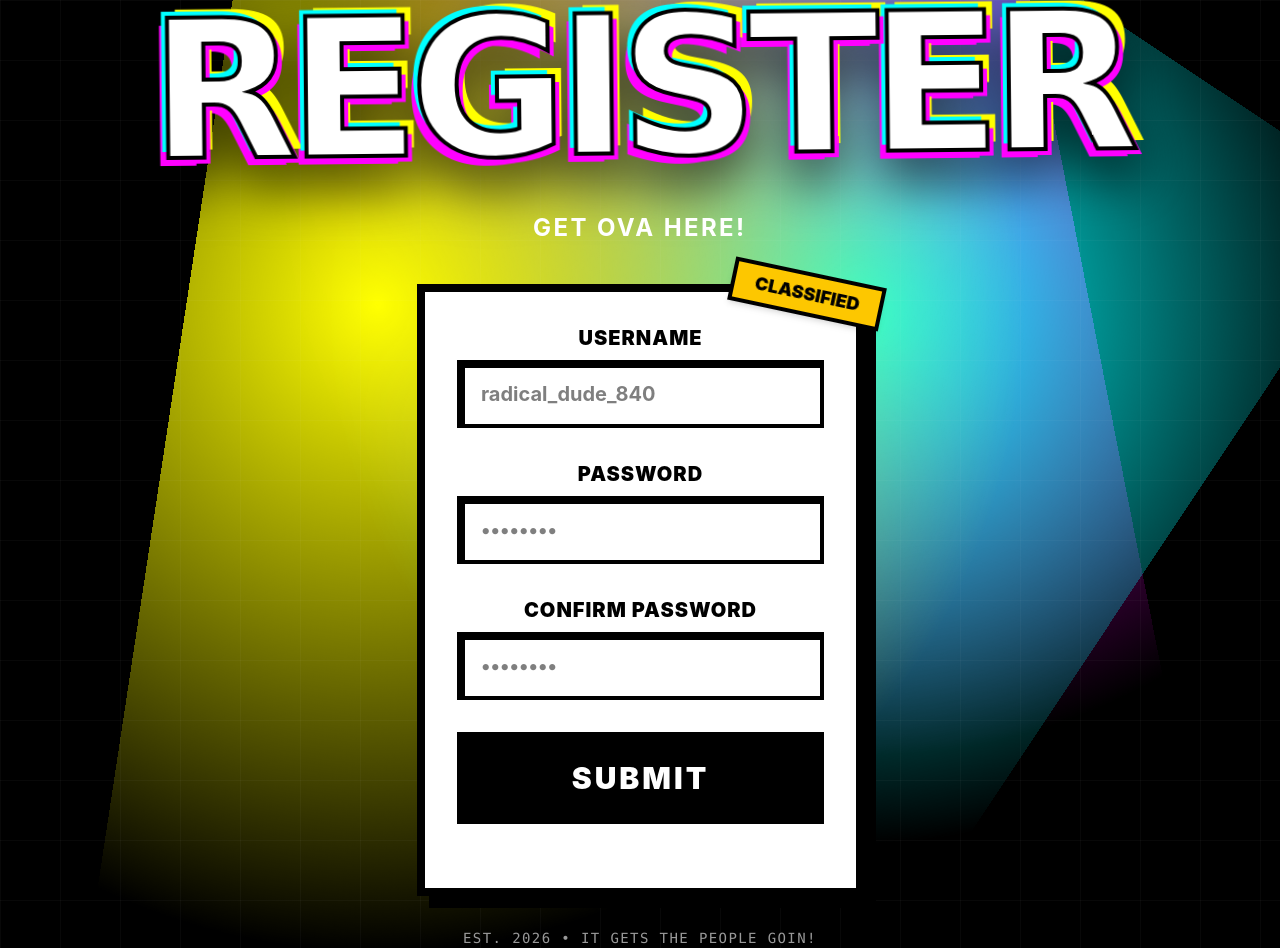
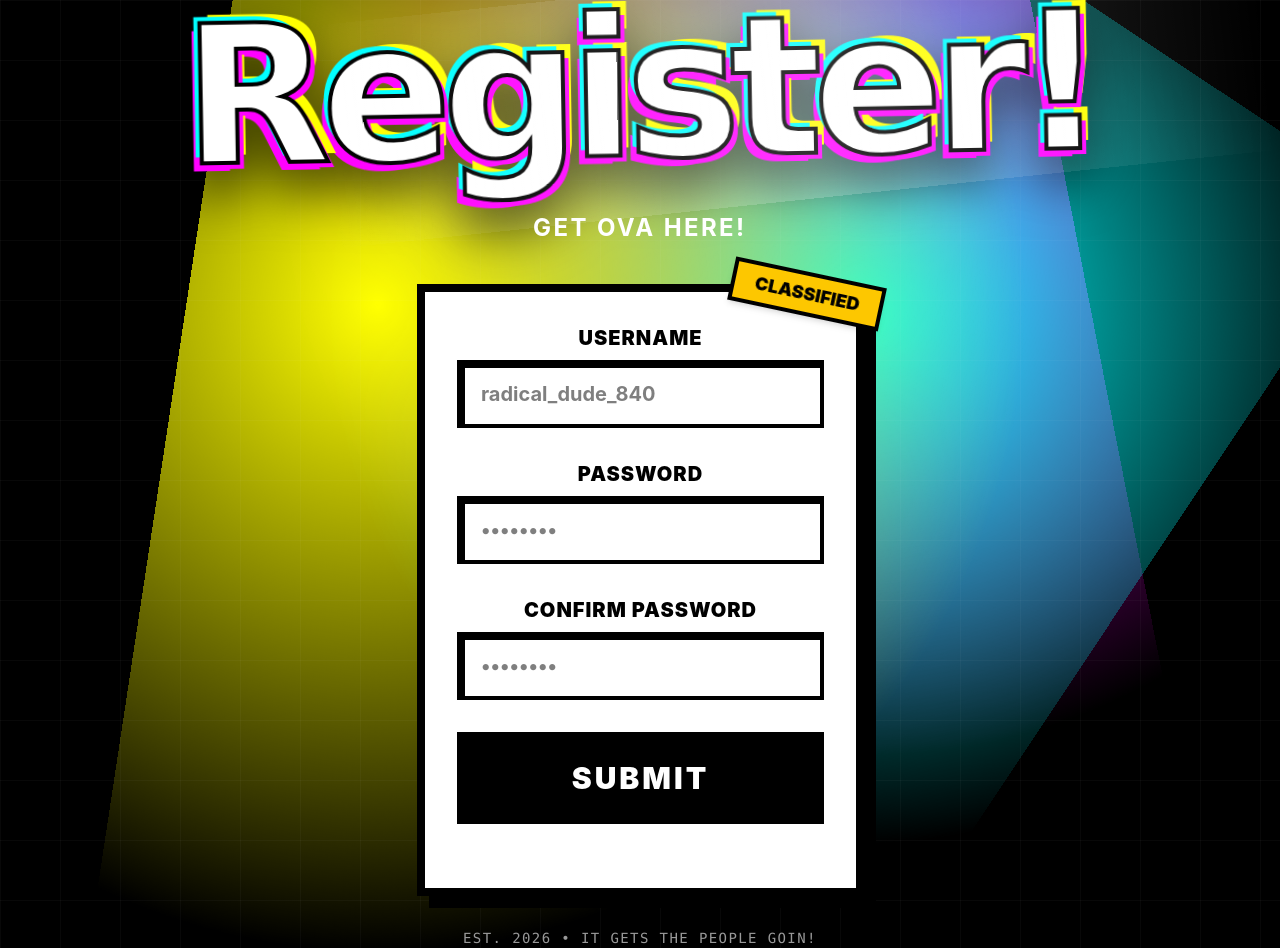
Before and after one commit to akedah-vex/dehank.com, a React (Vite) app in the folder client/: page /register in a window 1280 px wide. Built offline with nearby package versions, Linux system fonts and the light colour scheme.

Commit message:
update logo jsx, add home page

```diff
--- /dev/null
+++ b/client/src/components/Logo.jsx
@@ -0,0 +1,52 @@
+import { useEffect, useState } from "react";
+
+const Logo = ({text}) => {
+    const [showTitle, setShowTitle] = useState(false);
+
+    useEffect(() => {
+        // Trigger pop-in animation after mount
+        const timer = setTimeout(() => {
+        setShowTitle(true);
+        }, 300);
+        return () => clearTimeout(timer);
+    }, []);
+
+    return (
+        <>
+            <div
+          className={`transition-all duration-1000 ease-out ${
+            showTitle
+              ? 'opacity-100 scale-100 translate-y-0'
+              : 'opacity-0 scale-75 translate-y-12'
+          }`}
+        >
+          <h1
+            className="text-[9rem] md:text-[12rem] font-black tracking-[-0.05em] leading-none select-none"
+            style={{
+              fontFamily: '"Comic Sans MS", "Impact", sans-serif',
+              textShadow: `
+                6px 6px 0 #ff00ff,
+                -6px -6px 0 #00ffff,
+                8px -8px 0 #ffff00,
+                -8px 8px 0 #ff00ff
+              `,
+              WebkitTextStroke: '4px #000',
+              color: '#fff',
+              filter: 'drop-shadow(0 25px 25px rgba(0,0,0,0.6))',
+              animation: 'float 3s ease-in-out infinite'
+            }}
+          >
+            {text}
+          </h1>
+
+          {/* Extra depth layer for "pop" */}
+          <div
+            className="absolute -inset-4 bg-gradient-to-r from-transparent via-white/20 to-transparent -rotate-3 pointer-events-none"
+            style={{ animation: 'shine 4s linear infinite' }}
+          />
+        </div>
+        </>
+    );
+}
+
+export default Logo;
--- a/client/src/pages/Games.jsx
+++ b/client/src/pages/Games.jsx
@@ -5,7 +5,7 @@ import AuthContext from '../context/AuthContext'
 const Games = () => {
   const { user } = useContext(AuthContext)
 
-const [currentTime, setCurrentTime] = useState(new Date());
+  const [currentTime, setCurrentTime] = useState(new Date());
 
   useEffect(() => {
     const timer = setInterval(() => {
--- /dev/null
+++ b/client/src/pages/Home.jsx
@@ -0,0 +1,8 @@
+
+
+const Home = () => {
+
+    return (<>Home Page</>)
+}
+
+export default Home;
--- a/client/src/pages/Login.jsx
+++ b/client/src/pages/Login.jsx
@@ -1,6 +1,7 @@
 import { useState, useContext } from 'react';
 import { useNavigate } from 'react-router-dom';
 import AuthContext from '../context/AuthContext'
+import Logo from '../components/Logo'
 
 const Login = () => {
   const { handleLogin, setUser, user } = useContext(AuthContext);
@@ -46,25 +47,7 @@ const Login = () => {
       <div className="relative z-10 flex flex-col items-center justify-center min-h-screen px-6 text-center">
 
         {/* deHank! Title */}
-        <h1
-          className="text-[9rem] md:text-[12rem] font-black tracking-[-0.05em] leading-none select-none opacity-100 animate-[popIn_0.6s_forwards]"
-          style={{
-            fontFamily: '"Comic Sans MS", "Impact", sans-serif',
-            textShadow: `
-              6px 6px 0 #ff00ff,
-              -6px -6px 0 #00ffff,
-              8px -8px 0 #ffff00,
-              -8px 8px 0 #ff00ff
-            `,
-            WebkitTextStroke: '4px #000',
-            color: '#fff',
-            filter: 'drop-shadow(0 25px 25px rgba(0,0,0,0.6))',
-            animation: 'float 3s ease-in-out infinite',
-            animationDelay: '100ms'
-          }}
-        >
-          Login!
-        </h1>
+        <Logo text={"login!"}/>
 
         <p
           className="text-2xl font-bold text-white tracking-widest pt-5 pb-10 opacity-0 animate-[popIn_0.6s_forwards]"
--- a/client/src/pages/Register.jsx
+++ b/client/src/pages/Register.jsx
@@ -1,6 +1,7 @@
 import { useState, useContext } from 'react';
 import { useNavigate } from 'react-router-dom';
 import AuthContext from '../context/AuthContext'
+import Logo from '../components/Logo';
 
 const Register = () => {
   const { handleRegister } = useContext(AuthContext);
@@ -61,26 +62,7 @@ const Register = () => {
       {/* Main content */}
       <div className="relative z-10 flex flex-col items-center justify-center min-h-screen px-6 text-center">
 
-        {/* deHank! Title */}
-        <h1
-          className="text-[9rem] md:text-[12rem] font-black tracking-[-0.05em] leading-none select-none opacity-100 animate-[popIn_0.6s_forwards]"
-          style={{
-            fontFamily: '"Comic Sans MS", "Impact", sans-serif',
-            textShadow: `
-              6px 6px 0 #ff00ff,
-              -6px -6px 0 #00ffff,
-              8px -8px 0 #ffff00,
-              -8px 8px 0 #ff00ff
-            `,
-            WebkitTextStroke: '4px #000',
-            color: '#fff',
-            filter: 'drop-shadow(0 25px 25px rgba(0,0,0,0.6))',
-            animation: 'float 3s ease-in-out infinite',
-            animationDelay: '100ms'
-          }}
-        >
-          REGISTER
-        </h1>
+        <Logo text={"Register!"} />
 
         <p
           className="text-2xl font-bold text-white tracking-widest pt-5 pb-10 opacity-0 animate-[popIn_0.6s_forwards]"
--- a/client/src/pages/Splash.jsx
+++ b/client/src/pages/Splash.jsx
@@ -1,6 +1,7 @@
 import { useState, useEffect } from 'react'
 import { Link } from 'react-router-dom'
 import Clicker from '../components/Clicker'
+import Logo from '../components/Logo'
 
 const Splash = ({callback}) => {
     const [showTitle, setShowTitle] = useState(false);
@@ -28,38 +29,7 @@ const Splash = ({callback}) => {
       <div className="relative z-10 flex flex-col items-center justify-center min-h-screen px-6 text-center">
 
         {/* deHank! Title with 90s pop styling */}
-        <div
-          className={`transition-all duration-1000 ease-out ${
-            showTitle
-              ? 'opacity-100 scale-100 translate-y-0'
-              : 'opacity-0 scale-75 translate-y-12'
-          }`}
-        >
-          <h1
-            className="text-[9rem] md:text-[12rem] font-black tracking-[-0.05em] leading-none select-none"
-            style={{
-              fontFamily: '"Comic Sans MS", "Impact", sans-serif',
-              textShadow: `
-                6px 6px 0 #ff00ff,
-                -6px -6px 0 #00ffff,
-                8px -8px 0 #ffff00,
-                -8px 8px 0 #ff00ff
-              `,
-              WebkitTextStroke: '4px #000',
-              color: '#fff',
-              filter: 'drop-shadow(0 25px 25px rgba(0,0,0,0.6))',
-              animation: 'float 3s ease-in-out infinite'
-            }}
-          >
-            de'Hank!
-          </h1>
-
-          {/* Extra depth layer for "pop" */}
-          <div
-            className="absolute -inset-4 bg-gradient-to-r from-transparent via-white/20 to-transparent -rotate-3 pointer-events-none"
-            style={{ animation: 'shine 4s linear infinite' }}
-          />
-        </div>
+        <Logo text={"dehank!"} />
 
         {/* Tagline */}
         <p
```
